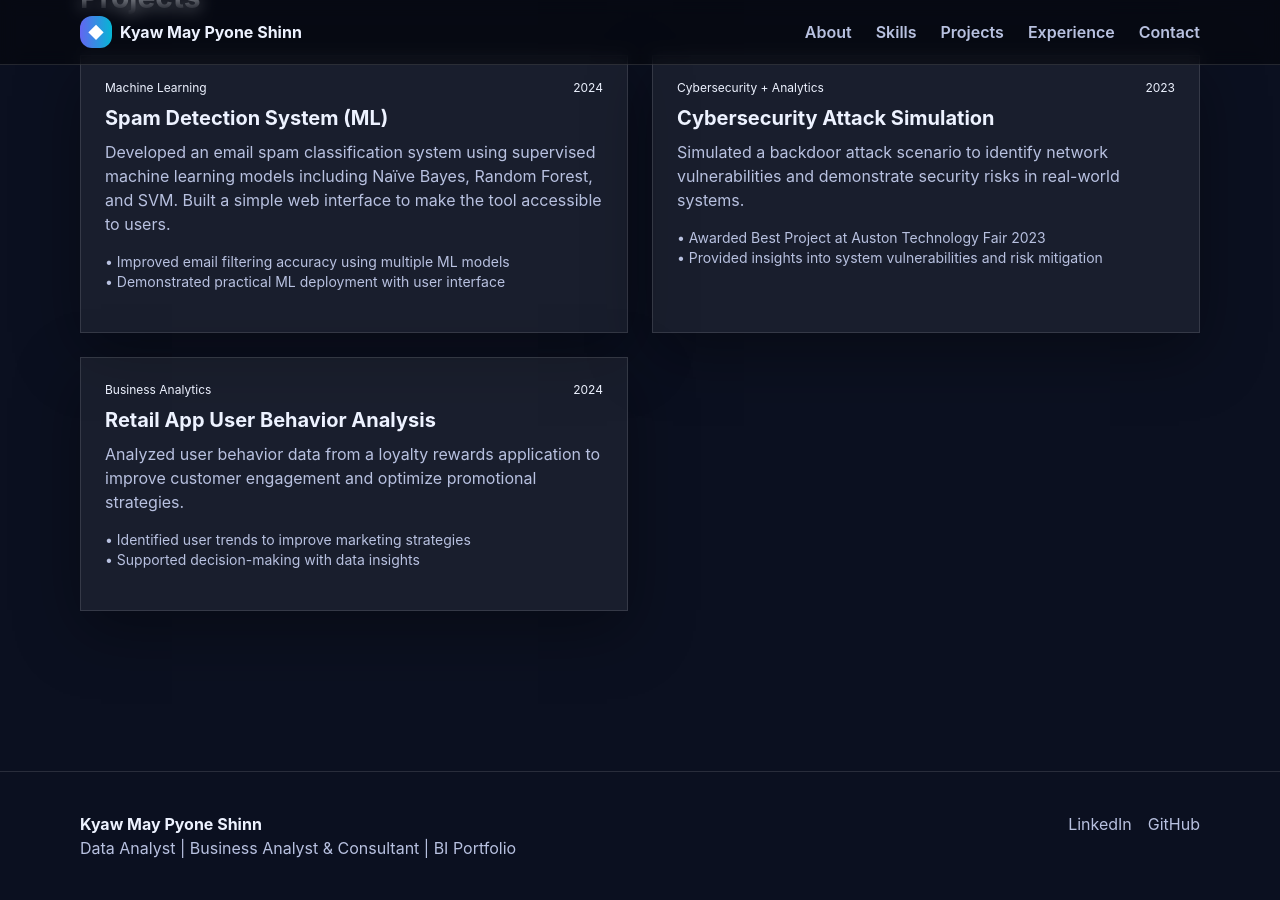
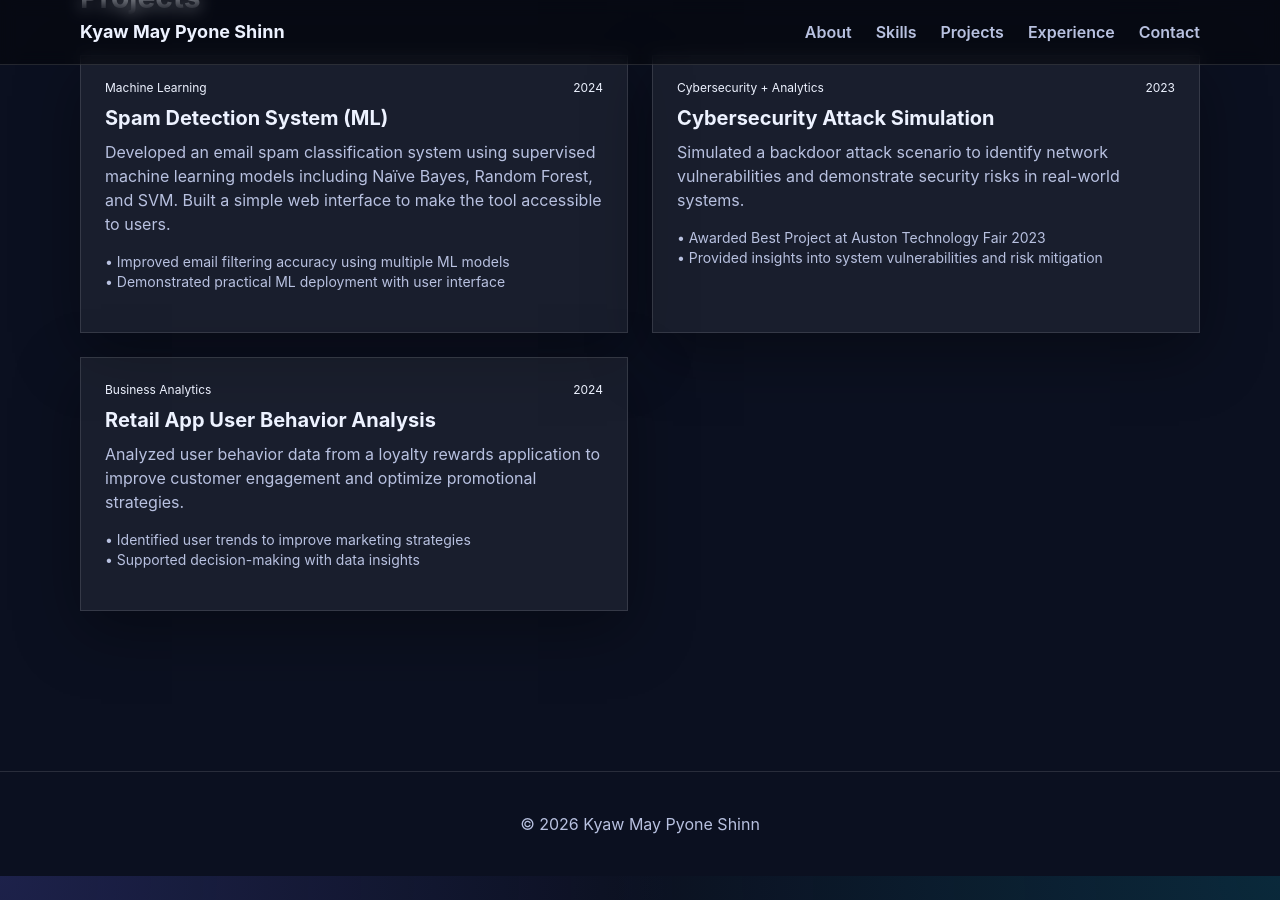
Before and after one commit to Kyaw-May-Pyone-Shinn/Kyaw-May-Pyone-Shinn.github.io, a Jekyll site: the page built from index.md, in a window 1280 px wide and 900 px high, scrolled down 954 px. Built offline with Jekyll 4.4.1, drawn with Linux system fonts in a browser that asks for light colours; nearby versions of some CDN libraries.

Commit message:
Update default.html

```diff
--- a/_layouts/default.html
+++ b/_layouts/default.html
@@ -9,20 +9,19 @@
 
 <body class="text-text">
 
-<header class="sticky top-0 backdrop-blur bg-black/40 border-b border-border z-50">
+<header class="sticky top-0 bg-black/40 backdrop-blur border-b border-border z-50">
   <div class="max-w-6xl mx-auto px-4 flex justify-between items-center h-16">
 
-    <div class="flex items-center gap-2 font-bold">
-      <div class="w-8 h-8 rounded-xl bg-gradient-to-r from-brand to-accent flex items-center justify-center text-white">◆</div>
-      {{ site.title }}
+    <div class="font-bold text-lg">
+      Kyaw May Pyone Shinn
     </div>
 
     <nav class="flex gap-6 text-muted font-semibold">
-      <a href="#about" class="hover:text-text">About</a>
-      <a href="#skills" class="hover:text-text">Skills</a>
-      <a href="#projects" class="hover:text-text">Projects</a>
-      <a href="#experience" class="hover:text-text">Experience</a>
-      <a href="/contact" class="hover:text-text">Contact</a>
+      <a href="#about">About</a>
+      <a href="#skills">Skills</a>
+      <a href="#projects">Projects</a>
+      <a href="#experience">Experience</a>
+      <a href="/contact">Contact</a>
     </nav>
 
   </div>
@@ -32,18 +31,8 @@
   {{ content }}
 </main>
 
-<footer class="border-t border-border mt-20 py-10">
-  <div class="max-w-6xl mx-auto px-4 flex justify-between flex-wrap gap-6 text-muted">
-    <div>
-      <h4 class="font-bold text-text">{{ site.title }}</h4>
-      <p>{{ site.description }}</p>
-    </div>
-
-    <div class="flex gap-4">
-      <a href="{{ site.data.profile.linkedin }}">LinkedIn</a>
-      <a href="{{ site.data.profile.github }}">GitHub</a>
-    </div>
-  </div>
+<footer class="border-t border-border mt-20 py-10 text-center text-muted">
+  © 2026 Kyaw May Pyone Shinn
 </footer>
 
 </body>
```
